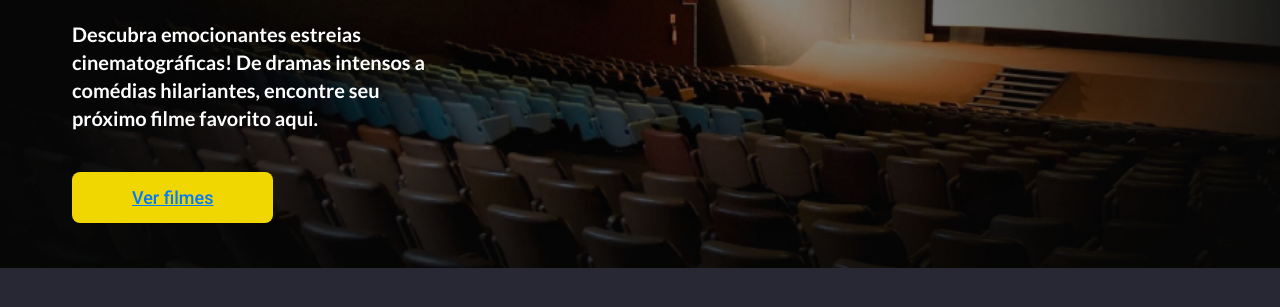
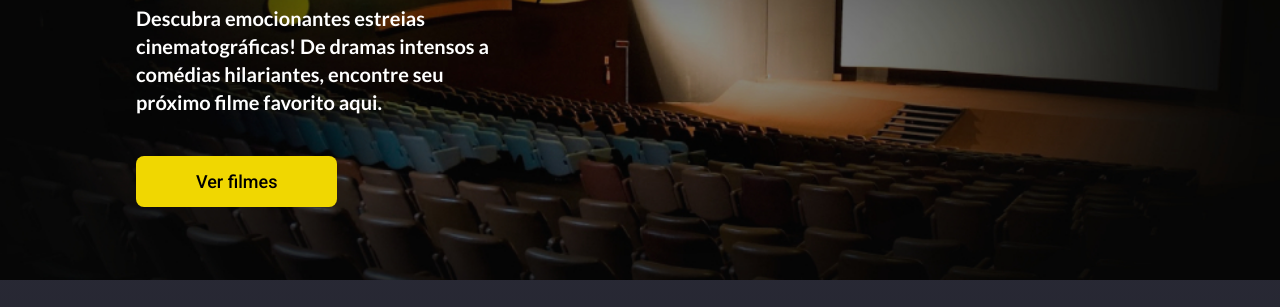
Before and after one commit to Grupo-10-Filmes/projetofinal, a plain HTML site: page index.html in a window 1280 px wide. Shown: the part 210-517 px from the top of the page. Drawn offline with nearby package versions, Linux system fonts and the light colour scheme; no server answers.

Commit message:
correções na home

```diff
--- a/css/style-base.css
+++ b/css/style-base.css
@@ -52,11 +52,6 @@ h6,
 p {
   margin: 0;
   padding: 0;
-}
-
-a,
-a:visited {
-  text-decoration: underline;
 }
 
 @media (min-width: 48em) {
--- a/css/style-home.css
+++ b/css/style-home.css
@@ -1,27 +1,36 @@
 .btn--primary{
     background-color: #f0d701;
-    margin-top: 20px;
+    margin-top: 32px;
     font-size: 18px;
     font-weight: 500;
+    margin-top: 20px;
+}
+
+.hero a{
+    color:#000;
 }
 .btn--primary:hover{
     background-color: #f0ba01;
-    margin-top: 20px;
 }
-.hero .container {
+/* .hero .container {
     position: relative;
-}
+} */
 .hero .content-hero {
     width: 100%;
-    height: 322px;
+    height: calc(100vh - 418px);
     position: relative;
     z-index: 1;
     padding: 32px;
-    margin-top: 66px;
+    display: flex;
+    justify-content: center;
+    flex-direction: column;
+    align-items: flex-start;
+    margin: 32px 0;
 }
 .hero .hero-bg {
     width: 100%;
-    height: calc(100vh - 574px);
+    height: 510px;
+    max-height: 510px;
     background-repeat: no-repeat;
     background-size: cover;
     position: absolute;
@@ -113,22 +122,29 @@ footer img{
     height: 40px;
     object-fit: contain;
 }
+@media (min-width: 48em) {
+    .hero .hero-bg {
+        width: 100%;
+        height: calc(100vh - 460px);
+    }
+
+    .hero .content-hero {
+        width: 100%;
+        height: calc(100vh - 460px);
+        padding: 64px;
+    }
+}
 @media (min-width: 80em) {
-    .hero{
-        height: calc(100vh - 344px);
+    .hero .hero-bg {
+        width: 100%;
+        height: calc(100vh - 374px);
     }
-    .hero .hero-bg {
-        height: calc(100vh - 322px);
+    .hero .content-hero {
+        padding: 84px 64px 32px;
+        margin: 64px 0;
+        height: calc(100vh - 440px);
     }
-    .hero .container {
-        margin-top: 0px;
-        position: relative;
-    }
-    .hero .content-hero{
-        width: 100%;
-        padding: 138px 0px;
-        margin-top: 0;
-    }
+
     .hero .content-hero h1 {
         margin-bottom: 30px;
     }
@@ -137,7 +153,7 @@ footer img{
         margin-bottom: 20px;
     }
     .cards-home {
-        padding: 64px 0;
+        padding: 32px 0;
     }
     .cards-home .container h2{
         margin-bottom: 16px;
```
